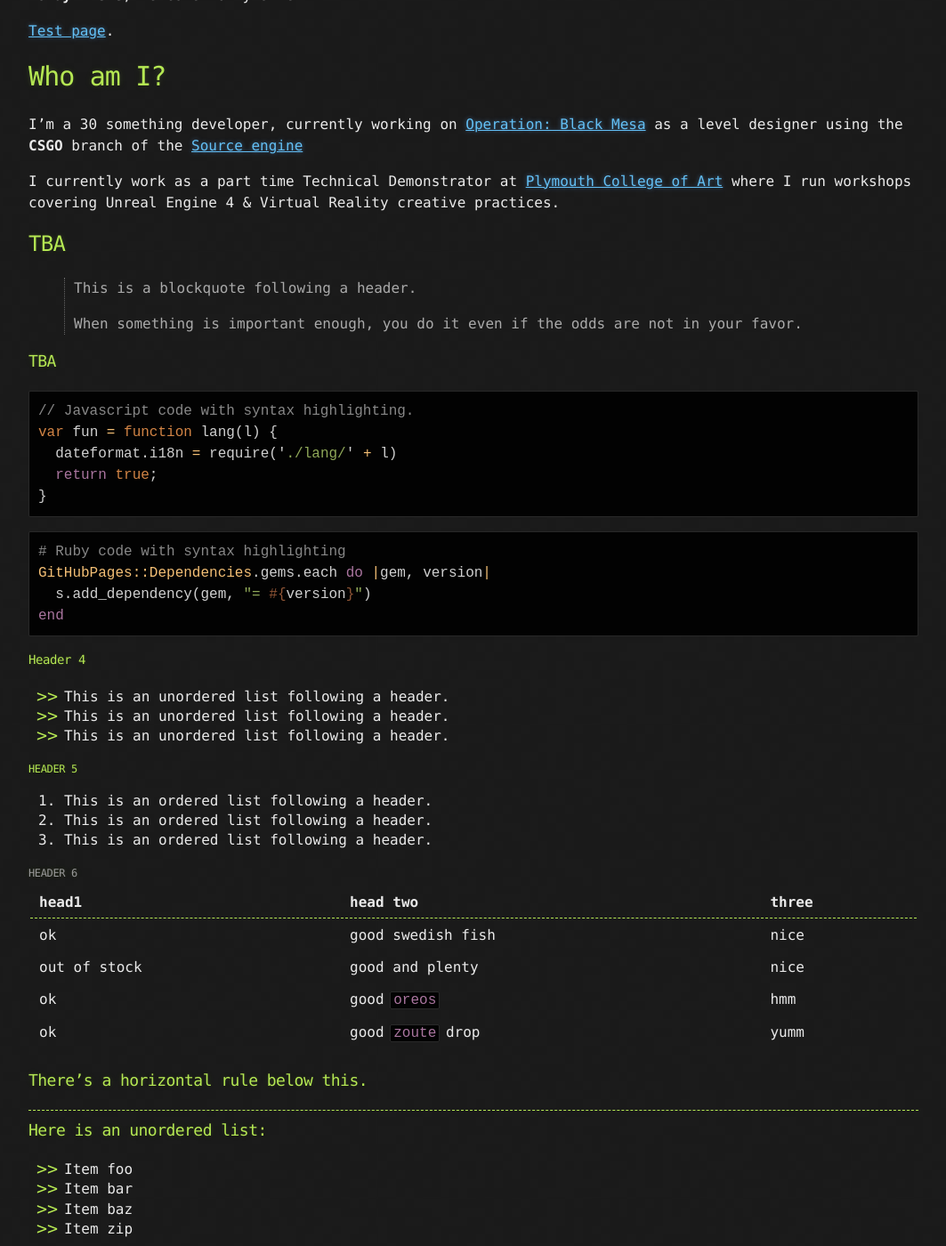
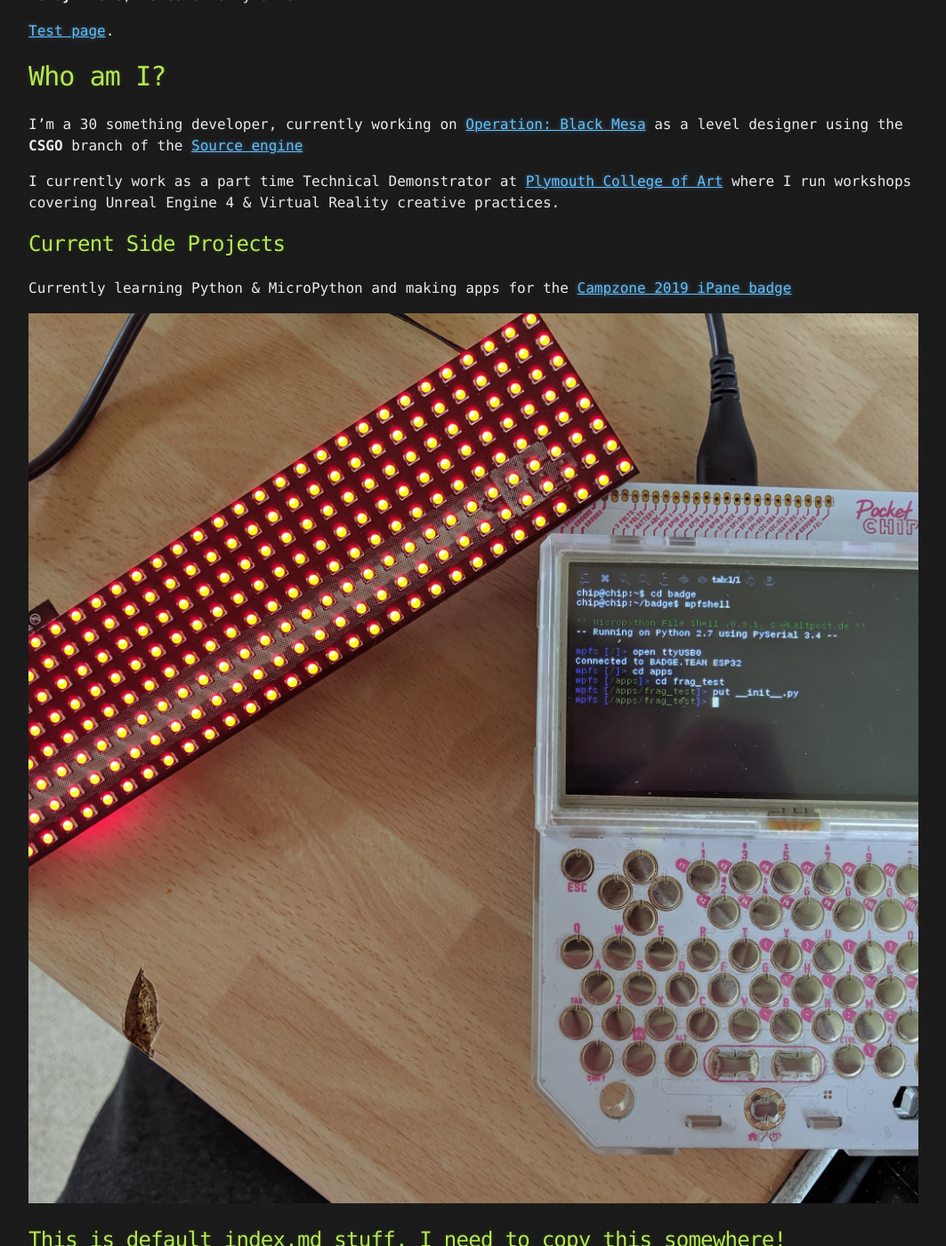
Before and after one commit to FRAG69/FRAG69.github.io, a Jekyll site: the page built from index.md, in a window 1280 px wide and 1400 px high, scrolled down 250 px. Shown: the whole window at 89% size, without its empty margins (108-1171 px from the left). Built offline with Jekyll 4.4.1, drawn with Linux system fonts in a browser that asks for light colours.

Commit message:
index.md update

````diff
--- a/index.md
+++ b/index.md
@@ -12,14 +12,14 @@
 
 I currently work as a part time Technical Demonstrator at [Plymouth College of Art](https://www.plymouthart.ac.uk) where I run workshops covering Unreal Engine 4 & Virtual Reality creative practices.
 
-## TBA
+## Current Side Projects
 
-> This is a blockquote following a header.
->
-> When something is important enough, you do it even if the odds are not in your favor.
+Currently learning Python & MicroPython and making apps for the [Campzone 2019 iPane badge](https://wiki.badge.team/CZ19)
 
-### TBA
+![Badge connected to PocketChip](./assets/images/badge_n_chip.jpg)
 
+
+## This is default index.md stuff, I need to copy this somewhere!
 ```js
 // Javascript code with syntax highlighting.
 var fun = function lang(l) {
````
Also changed, not shown: assets/images/badge_n_chip.jpg (added).
